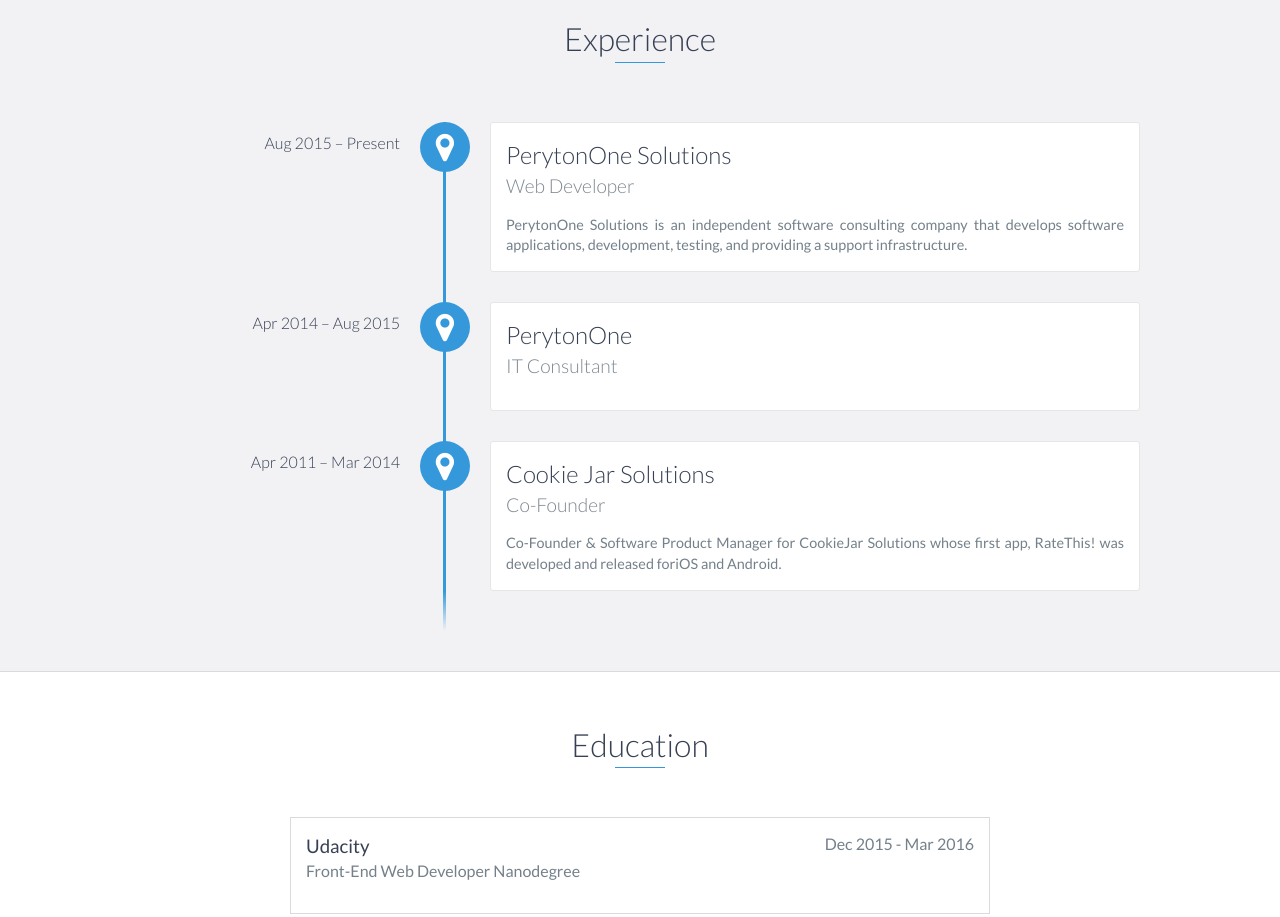
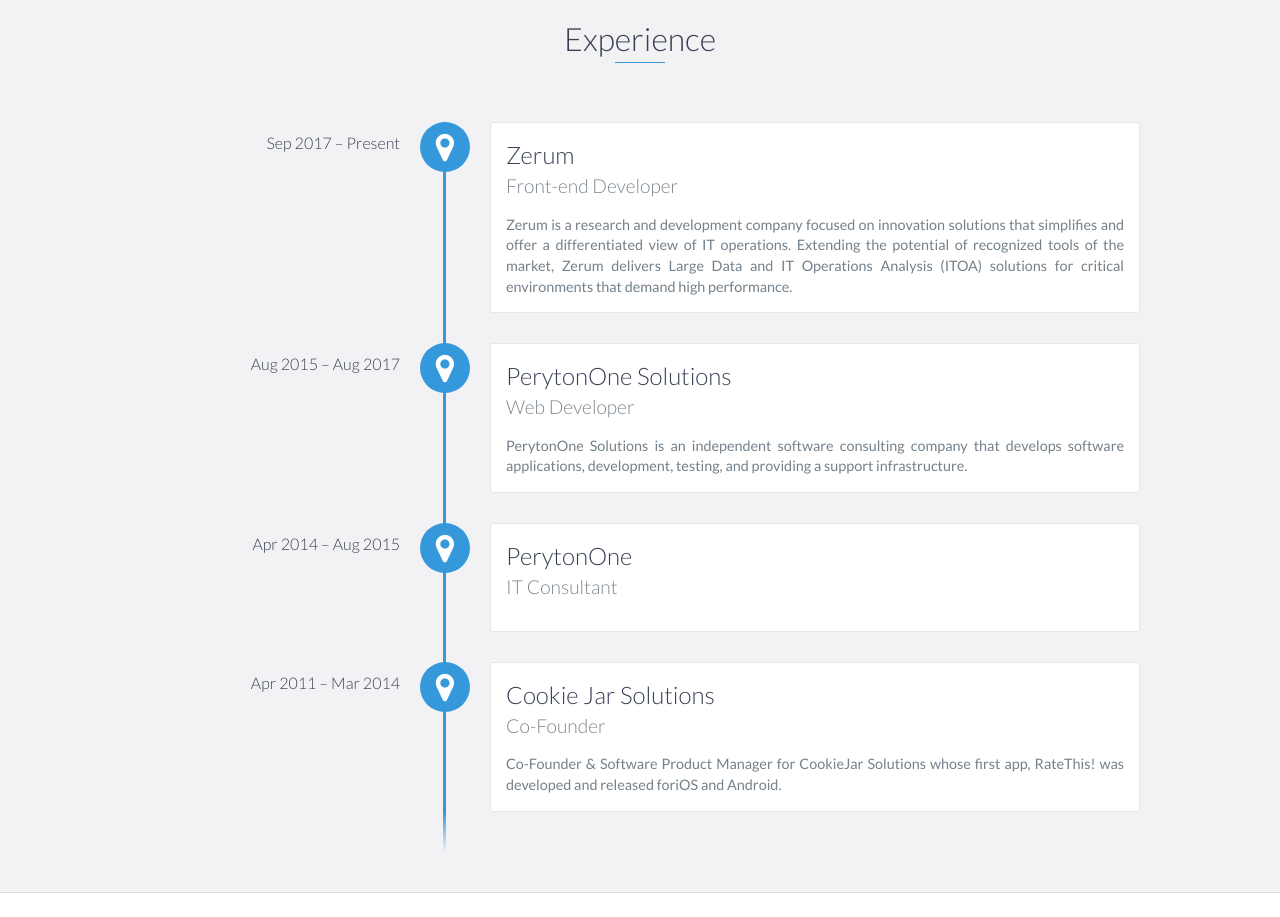
Before and after one commit to fouratj/fouratj.github.io, a website: page index.html in a window 1280 px wide. Shown: the part 960-1877 px from the top of the page. Drawn offline with nearby package versions, Linux system fonts and the light colour scheme.

Commit message:
Add new experience

```diff
--- a/index.html
+++ b/index.html
@@ -87,7 +87,17 @@
     <div id="experience" class="background-alt">
         <h2 class="heading">Experience</h2>
         <div id="experience-timeline">
-            <div data-date="Aug 2015 – Present">
+            <div data-date="Sep 2017 – Present">
+                <h3>Zerum</h3>
+                <h4>Front-end Developer</h4>
+                <p>
+                    Zerum is a research and development company focused on innovation solutions that simplifies and offer a
+                    differentiated view of IT operations. Extending the potential of recognized tools of the market,
+                    Zerum delivers Large Data and IT Operations Analysis (ITOA) solutions for critical environments that
+                    demand high performance.
+                </p>
+            </div>
+            <div data-date="Aug 2015 – Aug 2017">
                 <h3>PerytonOne Solutions</h3>
                 <h4>Web Developer</h4>
                 <p>
```
